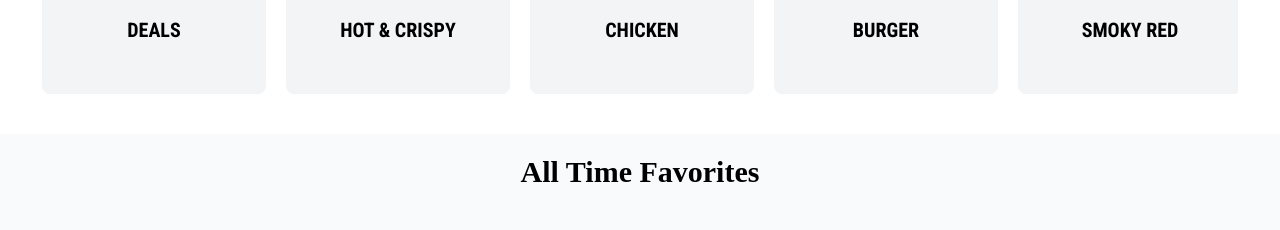
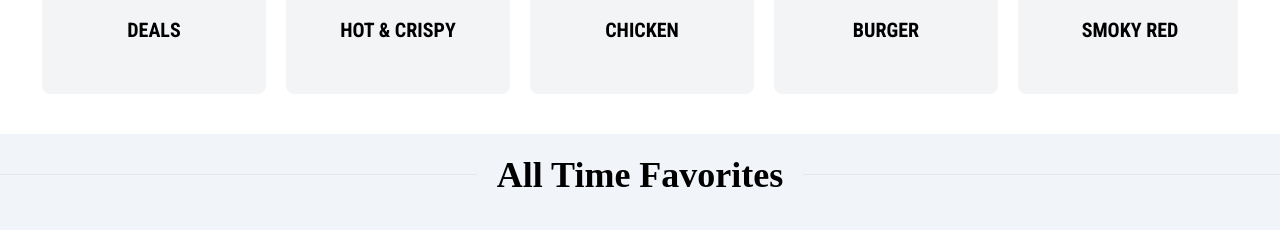
Before and after one commit to sauravkhanal/kfc-clone, a React (Vite) app: page / in a window 1280 px wide. Shown: the part 880-1110 px from the top of the page. Built offline with nearby package versions, Linux system fonts and the light colour scheme; a web font is replaced by a local one.

Commit message:
add horizontal ruler

```diff
--- a/src/components/ProductGroup.jsx
+++ b/src/components/ProductGroup.jsx
@@ -1,16 +1,22 @@
-import React from 'react'
-import ProductCard from './ProductCard'
+import React from "react";
+import ProductCard from "./ProductCard";
 
-function ProductGroup({itemArray, groupTitle}) {
-  return (
-    <div className='flex flex-col gap-5 px-20 py-5 bg-slate-50 items-center justify-center'>
-        <p className='font-bold text-3xl font-national'>{groupTitle}</p>
-        <div className='flex flex-wrap  justify-center'>
-            {itemArray.map((itemDetail)=> <ProductCard {...itemDetail}/>
-        )}
-        </div>
-    </div>
-  )
+function ProductGroup({ itemArray, groupTitle }) {
+	return (
+		<div className="bg-slate-100">
+			<hr className="relative top-10" />
+			<div className="flex flex-col gap-5 px-20 py-5  items-center justify-center">
+				<p className="font-bold text-4xl font-national bg-slate-100 z-10 px-5">
+					{groupTitle}
+				</p>
+				<div className="flex flex-wrap  justify-center">
+					{itemArray.map((itemDetail) => (
+						<ProductCard {...itemDetail} />
+					))}
+				</div>
+			</div>
+		</div>
+	);
 }
 
-export default ProductGroup
+export default ProductGroup;
```
